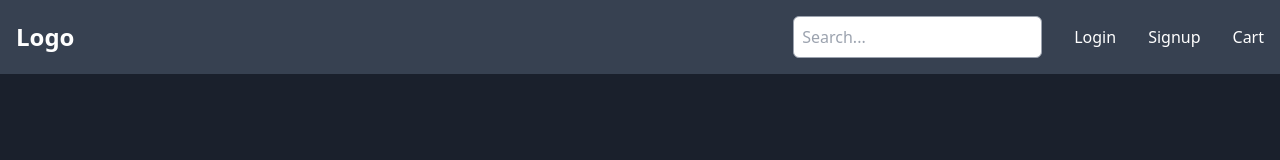
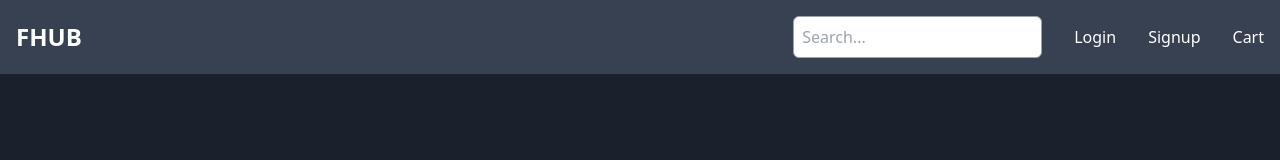
Before and after one commit to Hari6360/e-com-application, a React (Create React App) app: page /signup in a window 1280 px wide. Shown: the top 160 px of the page. Built offline with nearby package versions, Linux system fonts and the light colour scheme.

Commit message:
added Logo

```diff
--- a/public/index.html
+++ b/public/index.html
@@ -24,7 +24,7 @@
       work correctly both with client-side routing and a non-root public URL.
       Learn how to configure a non-root public URL by running `npm run build`.
     -->
-    <title>React App</title>
+		<title>FashionHUB</title>
 	</head>
 	<body>
 		<noscript>You need to enable JavaScript to run this app.</noscript>
--- a/src/Components/Navbar.jsx
+++ b/src/Components/Navbar.jsx
@@ -20,28 +20,8 @@ const Navbar = () => {
 		<nav className="bg-gray-700 p-4 text-white">
 			<div className="container mx-auto flex justify-between items-center">
 				<div className="text-2xl font-bold">
-					<Link to="/">Logo</Link>
+					<Link to="/">FHUB</Link>
 				</div>
-
-				{/* <div className="lg:hidden">
-					<button
-						onClick={toggleMobileMenu}
-						className="text-white focus:outline-none focus:shadow-outline">
-						<svg
-							className="h-6 w-6"
-							fill="none"
-							stroke="currentColor"
-							viewBox="0 0 24 24"
-							xmlns="http://www.w3.org/2000/svg">
-							<path
-								strokeLinecap="round"
-								strokeLinejoin="round"
-								strokeWidth="2"
-								d="M4 6h16M4 12h16m-7 6h7"
-							/>
-						</svg>
-					</button>
-				</div> */}
 
 				<div className="md:hidden">
 					<button
```
Lines whose indentation alone changed are shown as unchanged.
